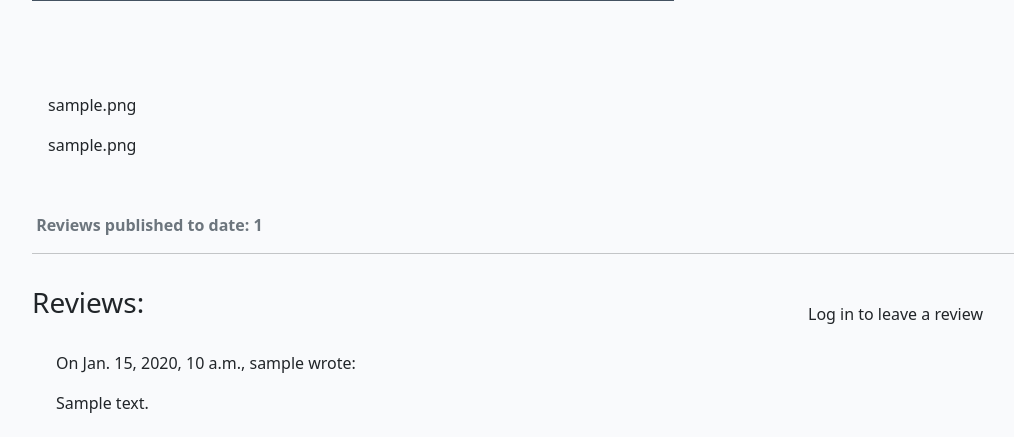
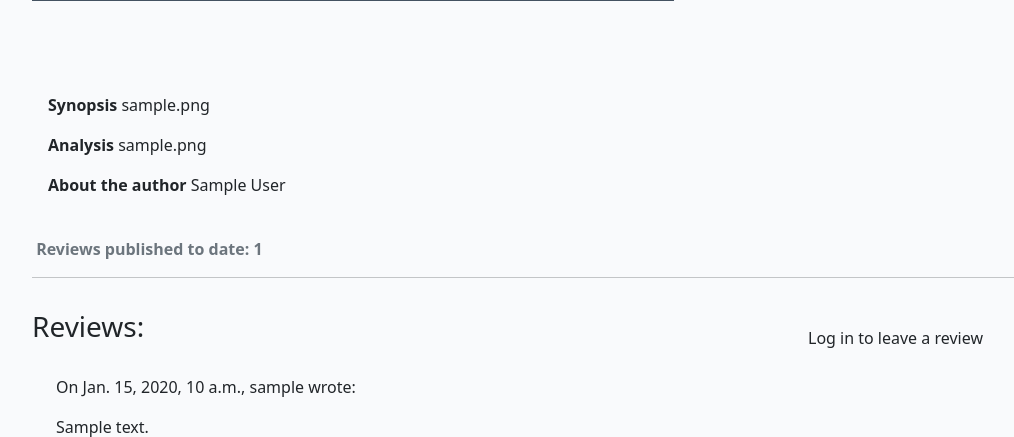
Before and after one commit to Matthieu-Arn/BookwormBurrow, a Django app: a page that uses bibliorat/templates/bibliorat/bookprofile_detail.html in a window 1280 px wide. Shown: the part 335-772 px from the top of the page, without its empty margins (50-1064 px from the left). Run offline with Django 4.2, Linux system fonts and the light colour scheme; tables that the repository leaves empty hold one stand-in row (values such as "Sample post"); some libraries are stand-ins or nearby versions.

Commit message:
Add authorbio field to bookprofile view

```diff
--- a/bibliorat/models.py
+++ b/bibliorat/models.py
@@ -31,9 +31,9 @@ class Bookprofile(models.Model):
     profilesynopsis = models.TextField(default="Synopsis goes here")
     profileanalysis = models.TextField(default="Analysis goes here")
     featured_image = CloudinaryField('image', default='placeholder')
-    bookgenre = models.CharField(max_length=30, unique=True)
+    bookgenre = models.CharField(max_length=30)
     publicationyear = models.IntegerField()
-    originallanguage = models.CharField(max_length=30, unique=True)
+    originallanguage = models.CharField(max_length=30)
     created_on = models.DateTimeField(auto_now_add=True)
     updated_on = models.DateTimeField(auto_now=True)
     status = models.IntegerField(choices=STATUS, default=0)
--- a/bibliorat/templates/bibliorat/bookprofile_detail.html
+++ b/bibliorat/templates/bibliorat/bookprofile_detail.html
@@ -34,10 +34,13 @@
                 <!-- The bookprofile content (synopsis/analysis) goes inside the card-text. -->
                 <!-- Use the | safe filter inside the template tags -->
                 <p class="card-text">
-                    {{ bookprofile.profilesynopsis | safe }}
+                  <strong>Synopsis</strong> {{ bookprofile.profilesynopsis | safe }}
                 </p>
-                <p class="card-text"></p>
-                    {{ bookprofile.profileanalysis | safe }}
+                <p class="card-text">
+                  <strong>Analysis</strong> {{ bookprofile.profileanalysis | safe }}
+                </p>
+                <p class="card-text">
+                  <strong>About the author</strong> {{ bookprofile.authorname.authorbio | safe }}
                 </p>
             </div>
         </div>
--- a/bibliorat/views.py
+++ b/bibliorat/views.py
@@ -3,7 +3,7 @@ from django.core.paginator import Paginator, EmptyPage, PageNotAnInteger
 from django.views import generic
 from django.contrib import messages
 from django.http import HttpResponseRedirect
-from .models import Bookprofile, Bookreview
+from .models import Bookprofile, Bookreview, Bookauthor
 from .forms import BookreviewForm
 
 # Create your views here.
@@ -45,6 +45,8 @@ def bookprofile_detail(request, slug):
     bookreviews = bookprofile.bookreview_set.all().order_by("-created_on")
     bookreview_count = bookprofile.bookreview_set.filter(approved=True).count()
 
+    bookauthor = bookprofile.authorname
+
     if request.method == "POST":
         bookreview_form = BookreviewForm(data=request.POST)
         if bookreview_form.is_valid():
@@ -66,6 +68,7 @@ def bookprofile_detail(request, slug):
         "bookreviews": bookreviews,
         "bookreview_count": bookreview_count,
         "bookreview_form": bookreview_form,
+        "bookauthor": bookauthor,
         },
     )
 
```
Also changed, not shown: bibliorat/admin.py (+7 -1 lines), bibliorat/migrations/0014_alter_bookprofile_bookgenre_and_more.py (added).
